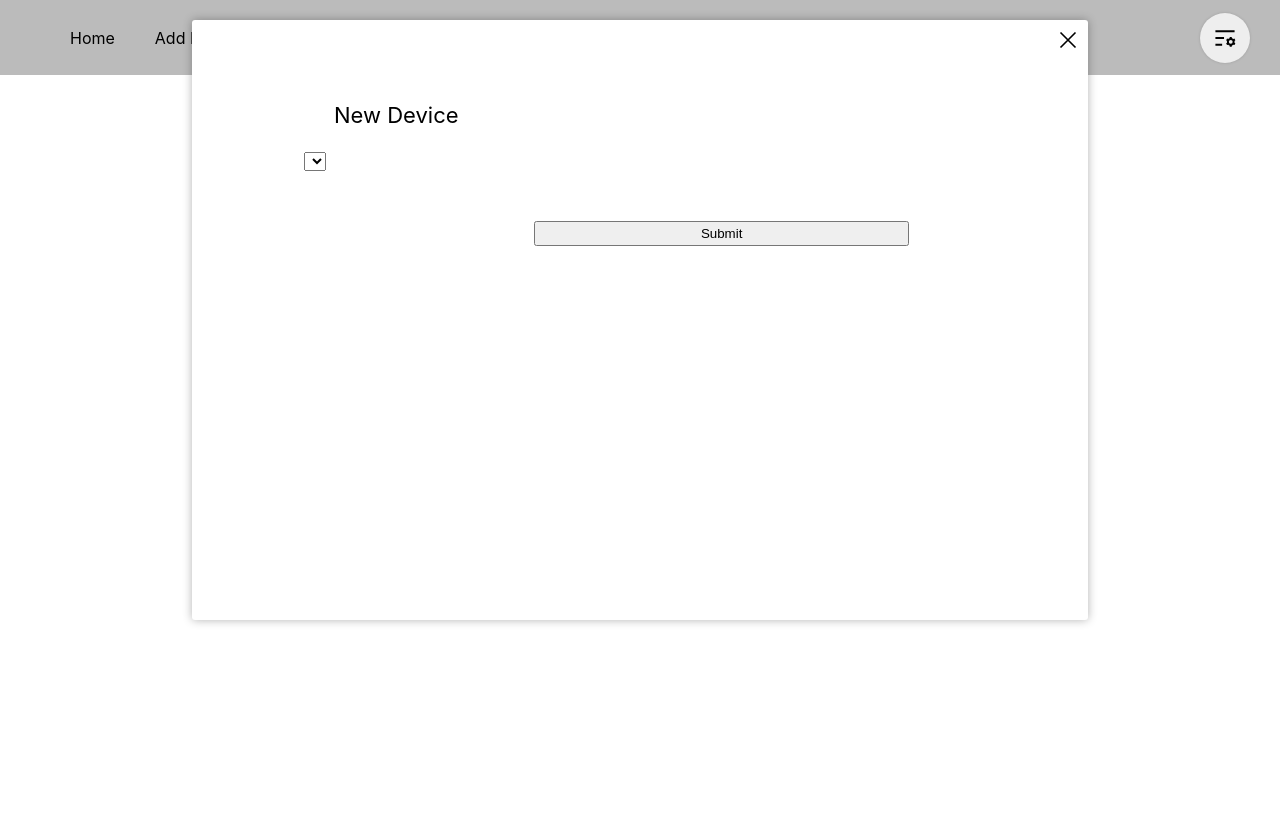
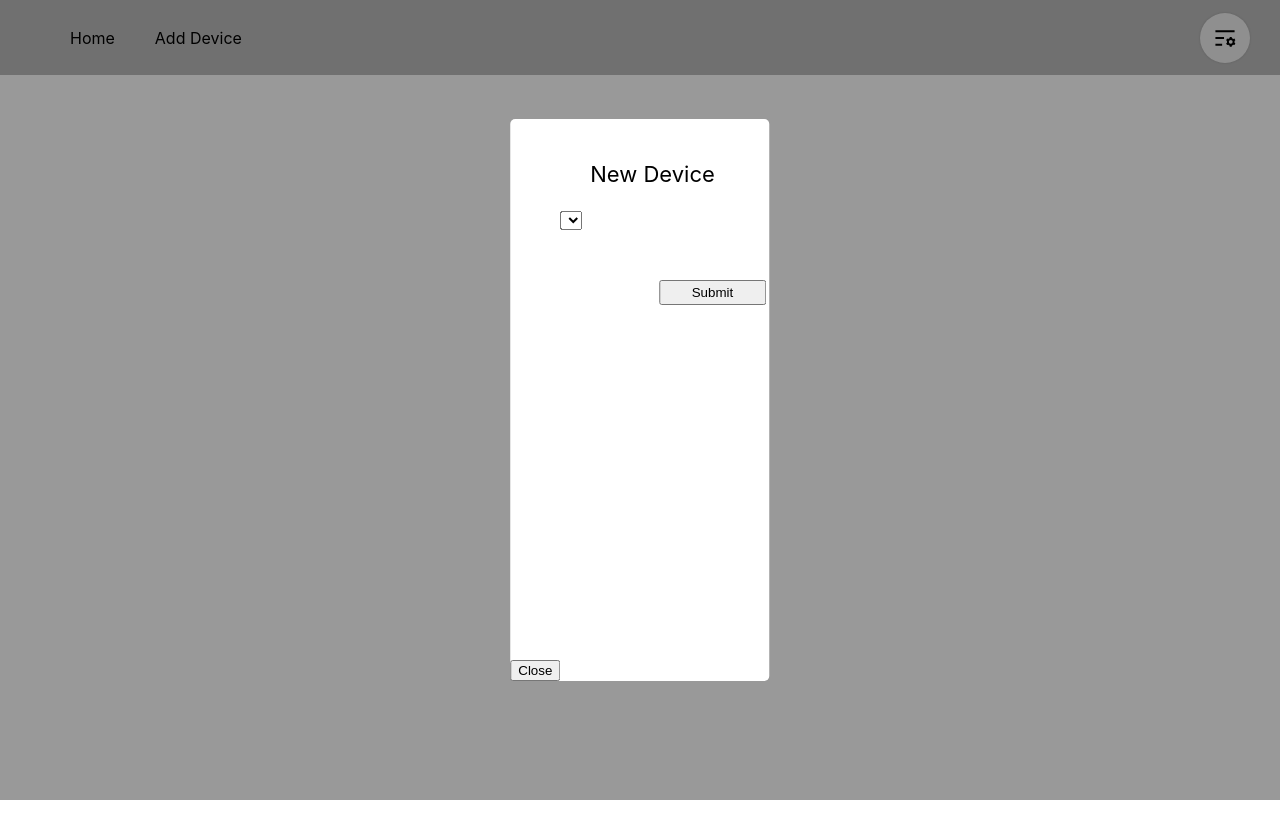
Before and after one commit to JWindy92/SmartHomeClient_React, a React (Create React App) app: page / in a window 1280 px wide. Both pictures are taken after a click on the element "Add Device". Shown: the top 838 px of the page. Built offline with nearby package versions, Linux system fonts and the light colour scheme; no server answers.

Commit message:
modal now accepts dynamic content

```diff
--- a/src/App.js
+++ b/src/App.js
@@ -1,7 +1,8 @@
 import React, { Component, Fragment } from "react";
 import ToggleCard from "./components/deviceDisplays"
 import NewDeviceForm from "./components/forms"
-import {ModalTrigger} from "./components/modal"
+//! import {ModalTrigger} from "./components/modal"
+import Modal from './components/modal'
 import {AdminBtn} from "./components/buttons"
 import "./index.css"
 import "./base.css"
@@ -31,8 +32,29 @@ class Dashboard extends Component {
     this.state = {
       devices: [],
       displays: [],
-      admin_mode: false
+      admin_mode: false,
+      modal_content: <p>Default</p>,
+      showModal: false
     }
+    this.showModal = this.showModal.bind(this)
+    this.hideModal = this.hideModal.bind(this)
+  }
+
+  showModal = (content) => {
+    //TODO: Is this really the best way to do this?
+    let modal_dict = {
+      NewDevice : <NewDeviceForm />,
+      EditDevice: <p>Edit Device</p>
+    }
+
+    this.setState({
+      modal_content: modal_dict[content],
+      showModal: true
+    })
+  }
+
+  hideModal = () => {
+    this.setState({ showModal: false})
   }
 
   componentDidMount() {
@@ -50,7 +72,7 @@ class Dashboard extends Component {
   refreshDisplays = (admin_mode) => {
     let new_displays = []
     this.state.devices.forEach((device) => {
-      new_displays.push(<ToggleCard admin_mode={admin_mode} key={device._id} {...device} />)
+      new_displays.push(<ToggleCard showModal={this.showModal} admin_mode={admin_mode} key={device._id} {...device} />)
     })
     this.setState({
       displays: new_displays
@@ -66,7 +88,7 @@ class Dashboard extends Component {
           let new_displays = []
           result.forEach((elm) => {
             new_devices.push(elm)
-            new_displays.push(<ToggleCard admin_mode={this.state.admin_mode} key={elm._id} {...elm} />)
+            new_displays.push(<ToggleCard modalContent={<p>Hello</p>} showModal={this.showModal} admin_mode={this.state.admin_mode} key={elm._id} {...elm} />)
           })
           this.setState({
             devices: new_devices,
@@ -84,8 +106,9 @@ class Dashboard extends Component {
   render() {
     return (
       <Fragment>
-        <Navbar toggle_admin_mode={this.toggle_admin_mode}/>
+        <Navbar showModal={this.showModal} toggle_admin_mode={this.toggle_admin_mode}/>
         <div className='dashboard'>
+          <Modal content={this.state.modal_content} show={this.state.showModal} handleClose={this.hideModal}></Modal>
           { this.state.displays }
         </div>
       </Fragment>
@@ -96,12 +119,21 @@ class Dashboard extends Component {
 
 class Navbar extends Component {
 
+  constructor(props) {
+    super(props);
+  }
+
+  showNewDeviceForm = () => {
+    this.props.showModal("NewDevice")
+  }
+
   render() {
     return (
         <div>
           <nav className="navbar">
               <div className="nav-btn">Home</div>
-              <ModalTrigger className="nav-btn" content={NewDeviceForm} text="Add Device"/>
+              <div className="nav-btn" onClick={this.showNewDeviceForm}>Add Device</div>
+              {/* <ModalTrigger className="nav-btn" content={NewDeviceForm} text="Add Device"/> */}
               <AdminBtn toggle_admin_mode={this.props.toggle_admin_mode}/>
           </nav>
         </div>
@@ -109,28 +141,3 @@ class Navbar extends Component {
   }
 
 }
-
-// class Navbar extends Component {
-
-//   render() {
-//     return (
-//       <Router>
-//         <div>
-//           <nav className="navbar">
-//               <Link to="/">Home</Link>
-//               <ModalTrigger className="nav-btn" content={NewDeviceForm} text="Add Device"/>
-//               <AdminBtn />
-//           </nav>
-
-//           <Switch>
-//             <Route path="/" exact component={Home}></Route>
-//             <Route path="/dashboard" exact component={Dashboard}></Route>
-//             <Route path="/add_device" component={AddDevice}></Route>
-//             <Route render={() => <h1>404: page not found</h1>} />
-//           </Switch>
-//         </div>
-//       </Router>
-//     )
-//   }
-
-// }
--- a/src/base.css
+++ b/src/base.css
@@ -18,3 +18,7 @@
     padding: 20px;
     cursor: pointer;
 }
+
+.hidden {
+    display: none;
+}
--- a/src/components/deviceDisplays.js
+++ b/src/components/deviceDisplays.js
@@ -1,6 +1,7 @@
 import React, { Component } from 'react';
 import axios from 'axios';
 import "../styles/toggles.css"
+import { AiFillEdit } from "react-icons/ai"
 
 class ToggleCard extends Component {
 
@@ -12,10 +13,20 @@ class ToggleCard extends Component {
       }
     }
 
+    showEditForm = () => {
+      this.props.showModal("EditDevice")
+    }
+
     render() {
       return (
-        <div className="toggle-card">
-          <p className="name">{this.props.admin_mode ? this.props.name + "!" : this.props.name}</p>
+        <div className={this.props.admin_mode ? "toggle-card editable" : "toggle-card"}>
+          <i
+            className={this.props.admin_mode ? "edit-device-btn" : "edit-device-btn hidden"}
+            onClick={this.showEditForm}
+          >
+            <AiFillEdit/>
+          </i>
+          <p className="name">{this.props.name}</p>
           <ToggleSwitch {...this.props}/>
         </div>
       )
--- a/src/components/modal.js
+++ b/src/components/modal.js
@@ -3,57 +3,27 @@ import { GrClose } from "react-icons/gr"
 import { IconContext } from "react-icons"
 import "../styles/modal.css"
 
-class ModalTrigger extends Component {
+class Modal extends Component {
 
-    // eslint-disable-next-line
     constructor(props) {
         super(props)
-        this.state = {
-            show: false
-        }
     }
 
-    test_func = () => {
-        this.setState({
-            show: !this.state.show
-        })
-    }
+    render() {
+        const showHideClassName = this.props.show ? "modal display-block" : "modal display-none";
 
-    render () {
         return (
-            <Fragment>
-                <div className={this.props.className} onClick={this.test_func}>{this.props.text}</div>
-                { this.state.show ? <Modal content={this.props.content} close={this.test_func}/> : null }
-            </Fragment>
+            <div className={this.props.modal_class + " " + showHideClassName}>
+                <section className="modal-main">
+                    { this.props.content }
+                    <button type="button" onClick={this.props.handleClose}>
+                        Close
+                    </button>
+                </section>
+            </div>
         )
     }
 
 }
 
-
-
-class Modal extends Component {
-
-    // eslint-disable-next-line
-    constructor(props) {
-        super(props)
-    }
-
-    render() {
-        return(
-                <div className="modal">
-                    <IconContext.Provider value={{ className: "close-btn-icon" }} >
-                        <div className="close-btn" onClick={this.props.close}><GrClose /></div>
-                    </IconContext.Provider>
-                    <this.props.content onSuccess={this.props.close}/>
-                </div>
-
-        )
-    }
-
-}
-
-
-export {
-    ModalTrigger
-}
+export default Modal
--- a/src/styles/displays.css
+++ b/src/styles/displays.css
@@ -7,6 +7,12 @@
     margin: 5px;
     height: 150px;
     width: 125px;
+    position: relative;
+    transition: box-shadow 0.2s ease-in-out;
+}
+
+.editable {
+    box-shadow: 1px 1px 6px rgba(33, 150, 243, 0.5);
 }
 
 .toggle-card p {
@@ -19,3 +25,19 @@
     grid-row: 2 / 3;
     margin: auto;
 }
+
+.edit-device-btn {
+    position: absolute;
+    text-align: center;
+    color: #ccc;
+    line-height: 35px;
+    cursor: pointer;
+    width: 35px;
+    height: 35px;
+    right: 0;
+    top: 0;
+}
+
+.edit-device-btn:hover {
+    color: #999;
+}
--- a/src/styles/modal.css
+++ b/src/styles/modal.css
@@ -1,30 +1,26 @@
 .modal {
-    background-color: #fff;
-    border-radius: 3px;
-    position: absolute;
-    width: 70vw;
-    height: 600px;
-    left:50%;
-    top:40%;
-    transform: translate(-50%, -50%);
-    z-index: 99;
-    box-shadow: 0 0 10px rgba(0,0,0,0.3);
+    position: fixed;
+    top: 0;
+    left: 0;
+    width:100%;
+    height: 100%;
+    background: rgba(0, 0, 0, 0.4);
 }
 
-.modal .close-btn {
-    font-size: 20px;
-    position: relative;
-    margin-left: auto;
-    width: 40px;
-    height: 40px;
-    cursor: pointer;
+.modal-main {
+    position:fixed;
+    background: white;
+    border-radius: 5px;
+    height: auto;
+    top:50%;
+    left:50%;
+    transform: translate(-50%,-50%);
 }
 
-.modal .close-btn-icon {
-    margin: 0;
-    position: absolute;
-    top: 50%;
-    left: 50%;
-    -ms-transform: translate(-50%, -50%);
-    transform: translate(-50%, -50%);
+.display-block {
+    display: block;
 }
+
+.display-none {
+    display: none;
+}
```
